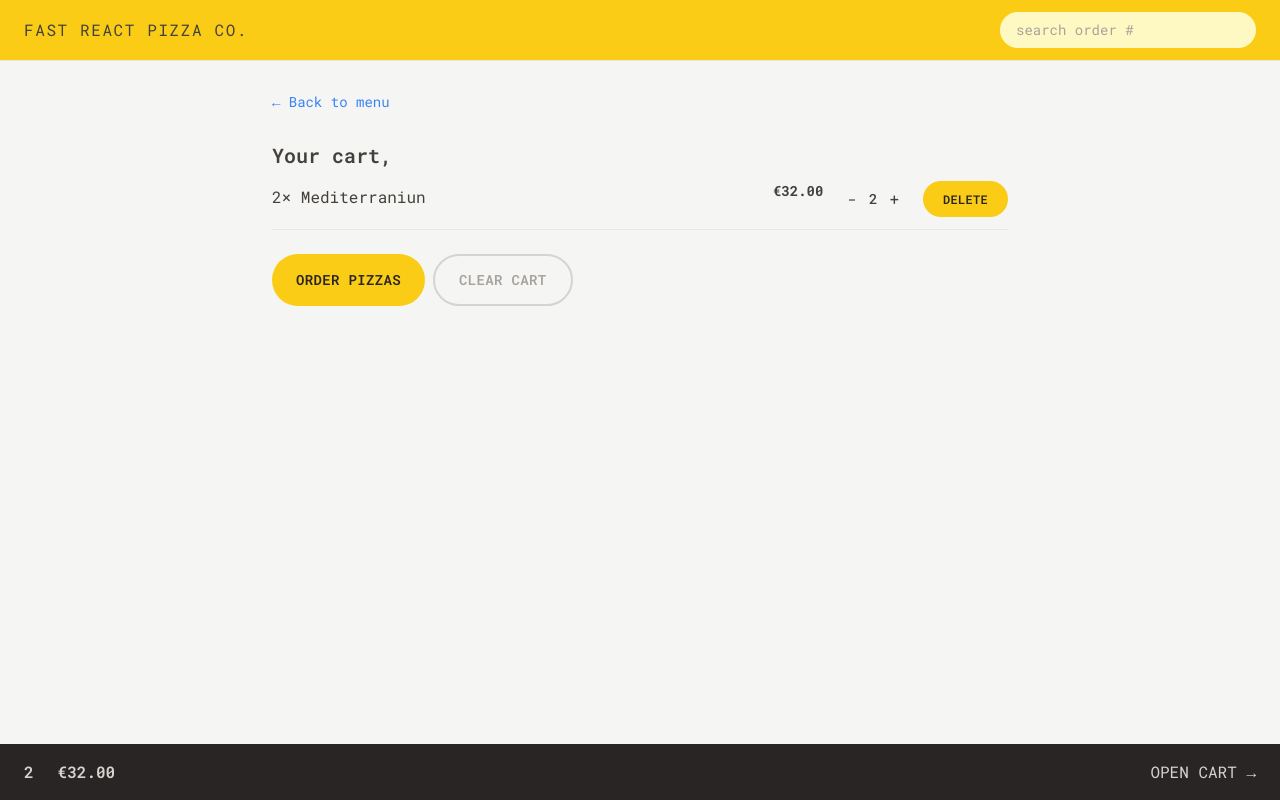
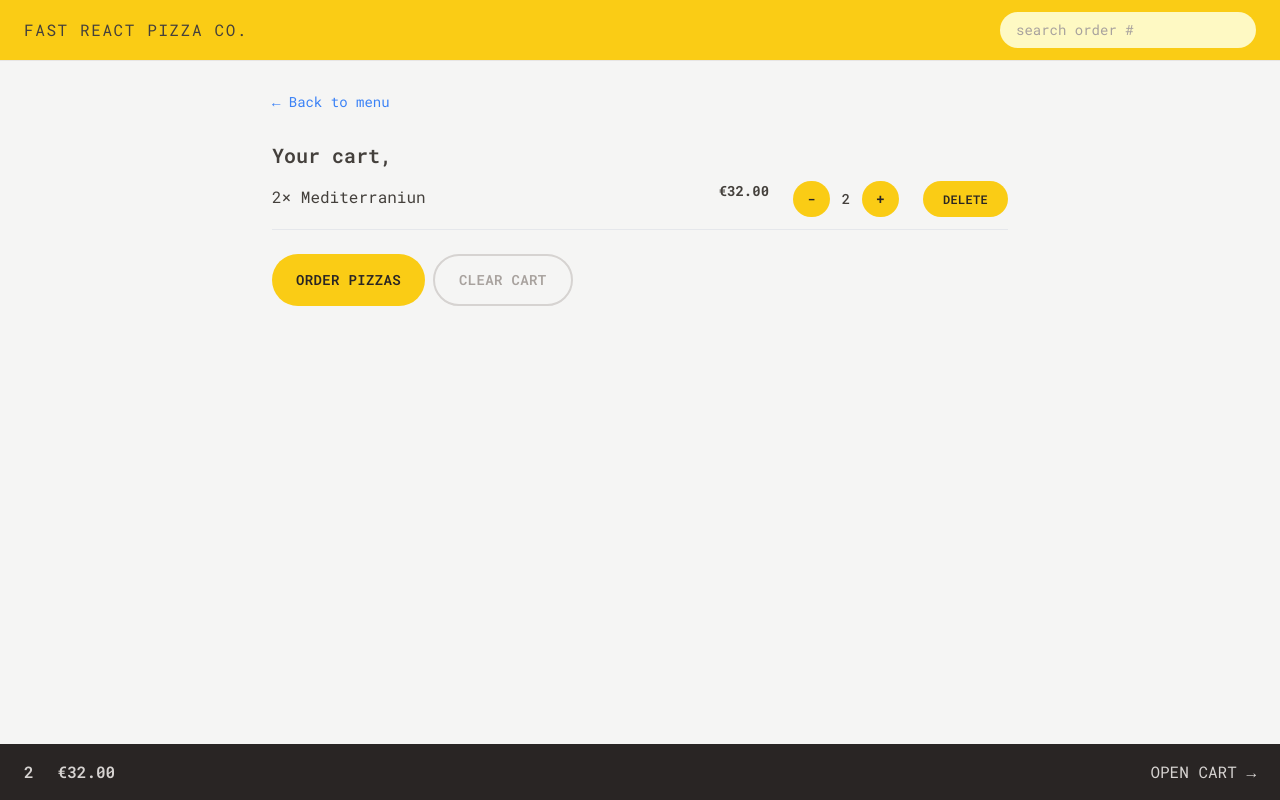
Before and after one commit to e-b-b-o/fast-react-pizza, a React (Vite) app: page /cart in a window 1280 px wide. Built offline with nearby package versions, Linux system fonts and the light colour scheme.

Commit message:
some chnages to ui

```diff
--- a/src/ui/AppLayout.jsx
+++ b/src/ui/AppLayout.jsx
@@ -2,12 +2,13 @@ import Header from "./Header";
 import CartOverview from "../features/cart/CartOverview";
 import { Outlet, useNavigation } from "react-router-dom";
 import Loader from "./Loader";
+import { useSelector } from "react-redux";
 
 export default function AppLayout() {
   const navigation = useNavigation();
-  console.log(navigation);
 
   const isLoading = navigation.state === "loading";
+  const cart = useSelector((state) => state.cart.cart);
 
   return (
     <div className="grid h-screen grid-rows-[auto_1fr_auto]">
--- a/src/ui/Button.jsx
+++ b/src/ui/Button.jsx
@@ -6,6 +6,7 @@ function Button({ children, disabled, to, type, onClick }) {
   const styles = {
     primary: base + " md:px-6 md:py-4 px-4 py-3",
     small: base + " md:px-5 md:py-2.5 px-4 py-2 text-xs",
+    round: base + "px-2.5 md:px-3.5 md:py-2 text-sm py-1 ",
     secondary:
       "inline-block text-sm rounded-full border-2 border-stone-300   font-semibold uppercase tracking-wide text-stone-400 transition-colors duration-300 hover:text-stone-800 focus:text-stone-800 hover:bg-stone-300 focus:outline-none focus:ring focus:ring-stone-200 focus:ring-offset-2 disabled:cursor-not-allowed md:px-6 md:py-3.5 px-4 py-2.5 ",
   };
```
